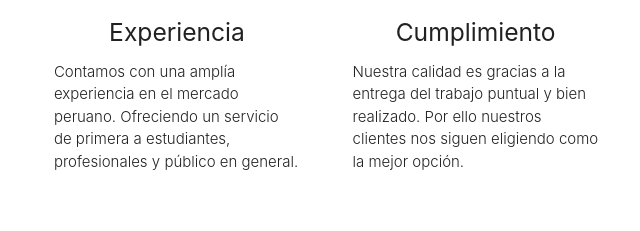
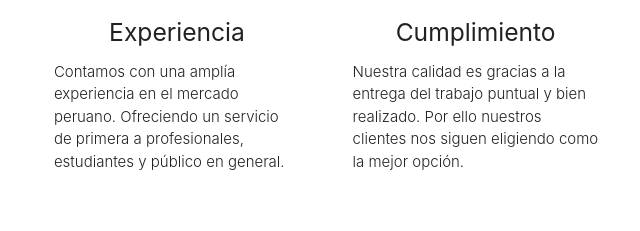
Before and after one commit to FLGL2020/plotcadjbazan, a plain HTML site: page index.html in a window 1280 px wide. Shown: the part 681-912 px from the top of the page, 463-1103 px from the left. Drawn offline with nearby package versions, Linux system fonts and the light colour scheme.

Commit message:
Update index.html

```diff
--- a/index.html
+++ b/index.html
@@ -96,7 +96,7 @@
             <h2 class="center black-text"><i class="material-icons">group</i></h2>
             <h5 class="center">Experiencia</h5>
 
-            <p class="light">Contamos con una amplía experiencia en el mercado peruano. Ofreciendo un servicio de primera a estudiantes, profesionales y público en general.</p>
+            <p class="light">Contamos con una amplía experiencia en el mercado peruano. Ofreciendo un servicio de primera a profesionales, estudiantes y público en general.</p>
           </div>
         </div>
 
```
